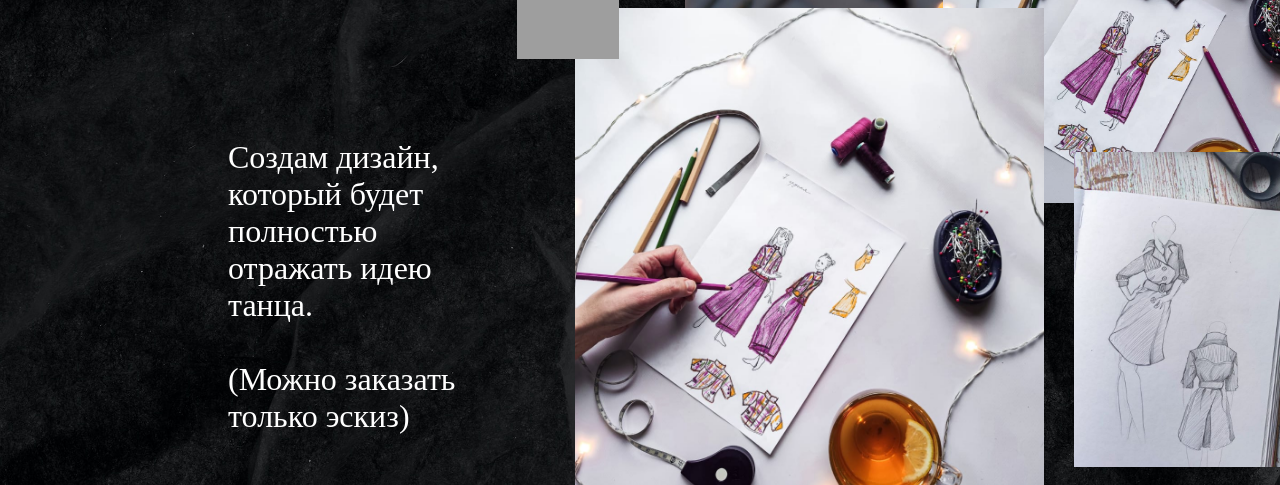
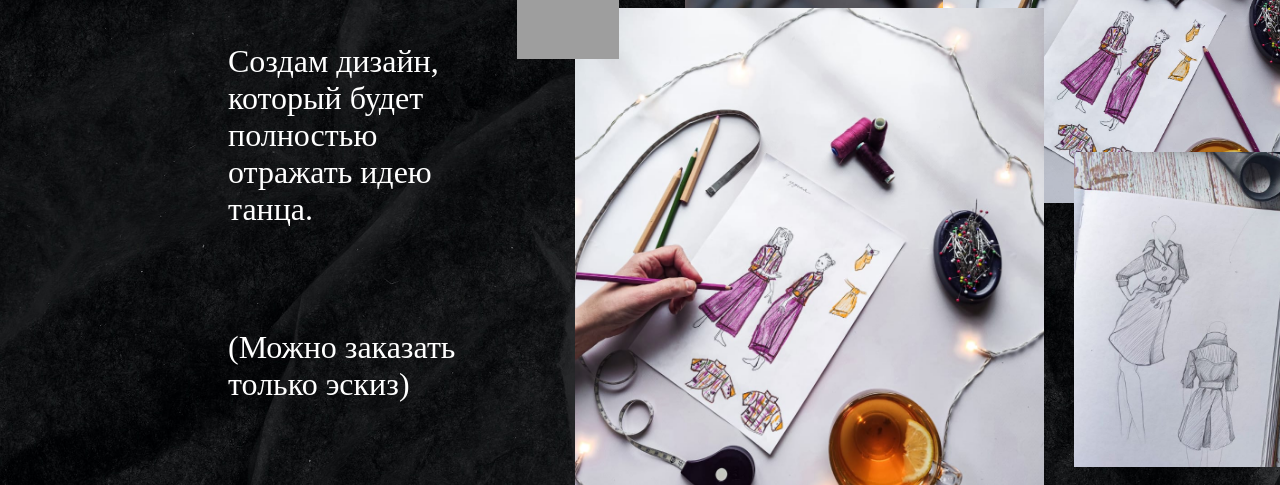
Before and after one commit to svevmenenko/portfolio, a website built with Parcel: page index.html in a window 1280 px wide. Shown: the part 2708-3193 px from the top of the page. Built offline with nearby package versions, Linux system fonts and the light colour scheme; grey boxes are pictures that could not be loaded; a web font is replaced by a local one.

Commit message:
index.html

```diff
--- a/index.html
+++ b/index.html
@@ -219,11 +219,11 @@
           </h2>
           <span class="span1" id="disapp-1">
             <span class="txt">
-              <p class="p">
+              <p class="pt">
                 Создам дизайн, который будет полностью отражать идею танца.
               </p>
-              <p class="p">&nbsp;</p>
-              <p class="p">(Можно заказать только эскиз)</p>
+              <p class="pt">&nbsp;</p>
+              <p class="pt">(Можно заказать только эскиз)</p>
             </span>
           </span>
         </div>
```
